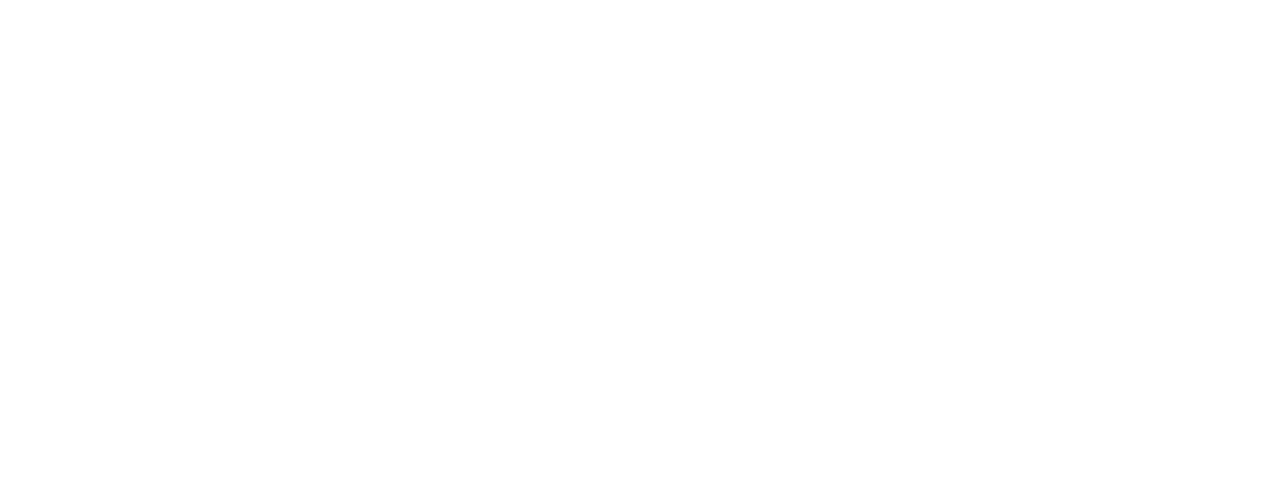
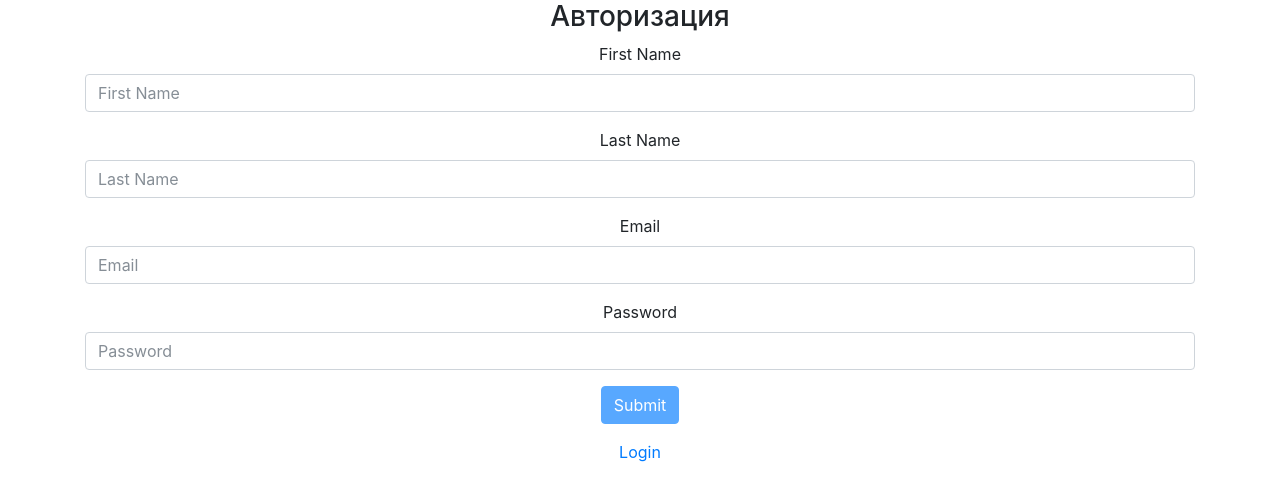
Before and after one commit to ElenaHellen/finalReact, a React (Create React App) app: page /home in a window 1280 px wide. Shown: the top 500 px of the page. Built offline with nearby package versions, Linux system fonts and the light colour scheme.

Commit message:
Update App.js

```diff
--- a/src/App.js
+++ b/src/App.js
@@ -13,7 +13,7 @@
     <Router>
           <div className="App">
         <Switch>
-          <Route path={register} component={RegisterPage} />
+          <Route path={root} component={RegisterPage} />
           <Route path={login} component={Login} />
           <Redirect to={root} />
         </Switch>
```
